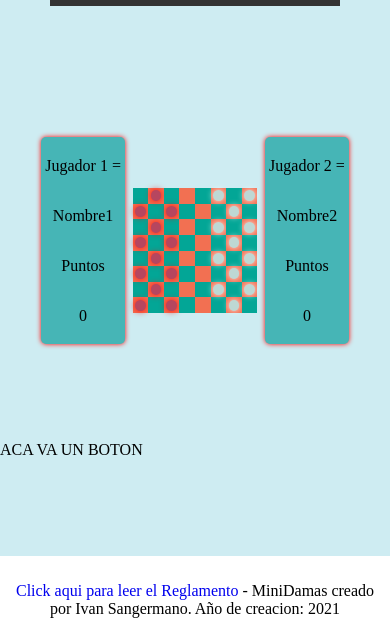
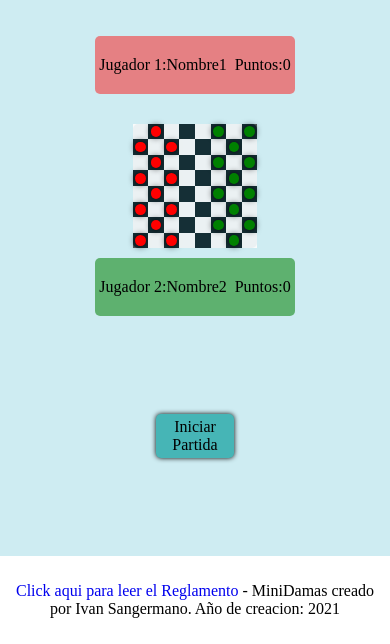
Before and after one commit to IvanSangermano/MiJuegoDeDamas, a plain HTML site: page Index.html in a window 390 px wide. Shown: the part 200-844 px from the top of the page. Drawn offline with Linux system fonts and the light colour scheme.

Commit message:
4. Agregando media Queries

```diff
--- a/Index.html
+++ b/Index.html
@@ -21,10 +21,10 @@
 
     <section>
         <!--Jugador Numero Uno-->
-        <div class=contenedorJugadores>
-            <p>Jugador 1 =</p>
+        <div class="contenedorJugadores" id=contenedor1>
+            <p>Jugador 1:</p>
             <p id=NombreJugador1>Nombre1</p>
-            <p>Puntos</p>
+            <p>Puntos:</p>
             <p id=PuntosJugador1>0</p>
         </div>
 
@@ -209,16 +209,16 @@
         </div>
 
         <!--Jugador Numero Dos-->
-        <div class=contenedorJugadores>
-            <p>Jugador 2 =</p>
+        <div class="contenedorJugadores" id=contenedor2>
+            <p>Jugador 2:</p>
             <p id=NombreJugador2>Nombre2</p>
-            <p>Puntos</p>
+            <p>Puntos:</p>
             <p id=PuntosJugador2>0</p>
         </div>
     </section>
 
-    <div id= Boton>
-       <p>ACA VA UN BOTON</p>
+    <div>
+       <p id=Boton>Iniciar Partida</p>
     </div>
 
     <footer>
--- a/estilo.css
+++ b/estilo.css
@@ -1,5 +1,4 @@
 header{
-    padding: 50px;
     background-image: url(./DamasHeader.jpg);
     background-repeat: no-repeat;
     background-position: top;
@@ -15,7 +14,6 @@ header nav{
     align-items: center;
     justify-content: center;
     background-color: #333;
-
 }
 
 header nav a{
@@ -61,10 +59,16 @@ section .contenedorJugadores{
     margin: 0 2vw 0 2vw;
     border-radius: 5px;
     padding: 1vw;
-    background-color: #46B5B6;
-    box-shadow: 0 0 5px red;
+    text-align: center;
 }
 
+#contenedor1{
+    background-color: rgba(255, 0, 0, 0.459);
+}
+
+#contenedor2{
+    background-color: rgba(0, 128, 0, 0.541);
+}
 .fila{
     display: flex;
     flex-direction: row;
@@ -78,7 +82,7 @@ section .CasillasNegras{
     height: 4vw;
     font-size: 1.5em;
     color: #BF9E75;
-    background-color: #F27052;
+    background-color: rgba(29, 28, 28, 0.699);
 }
 
 section .CasillasBlancas{
@@ -89,15 +93,15 @@ section .CasillasBlancas{
     height: 4vw;
     font-size: 1.5em;
     color: #BF9E75;
-    background-color: #03A696;
+    background-color: rgba(252, 252, 252, 0.932);
 }
 
 section .DamasRojas{
     width: 70%;
     height: 70%;
     border-radius: 50%;
-    background-color: #B6465F;
-    box-shadow: 0 0 7px red;
+    background-color: red;
+    box-shadow: 0 0 7px black;
     cursor: pointer;
 }
 
@@ -105,9 +109,23 @@ section .DamasVerdes{
     width: 70%;
     height: 70%;
     border-radius: 50%;
-    background-color: #BED8D4;
-    box-shadow: 0 0 7px white;
+    background-color: green;
+    box-shadow: 0 0 7px black;
     cursor: pointer;
+}
+
+#Boton{
+    display: flex;
+    justify-content: center;
+    border-radius: 12px;
+    background-color: #035E73;
+    margin:0 40vw 0 40vw;
+    border-radius: 5px;
+    padding: 1vw;
+    background-color: #46B5B6;
+    box-shadow: 0 0 5px black;
+    cursor: pointer;
+    text-align: center;
 }
 
 footer{
@@ -115,3 +133,19 @@ footer{
     padding: 10px;
     text-align: center;
 }
+
+
+/* MEDIAS QUERIES */
+@media (max-width: 800px)
+{
+    section{
+        flex-direction: column;
+    }
+    div.contenedorJugadores{
+        flex-direction: row;
+        padding: 1vw;
+    }
+    #NombreJugador1, #NombreJugador2{
+        padding-right: 2vw;
+    }
+}
```
Also changed, not shown: 1 other file.
